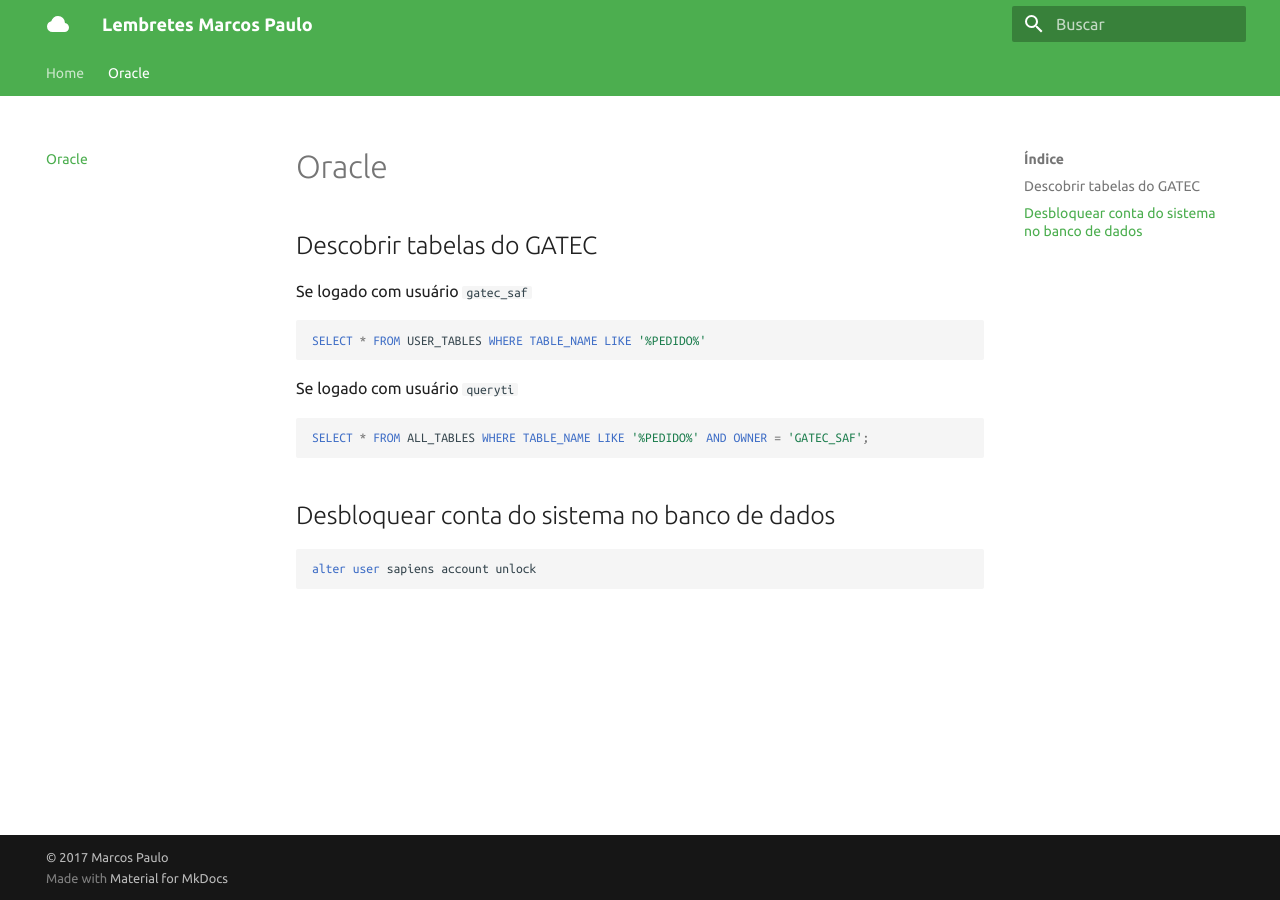
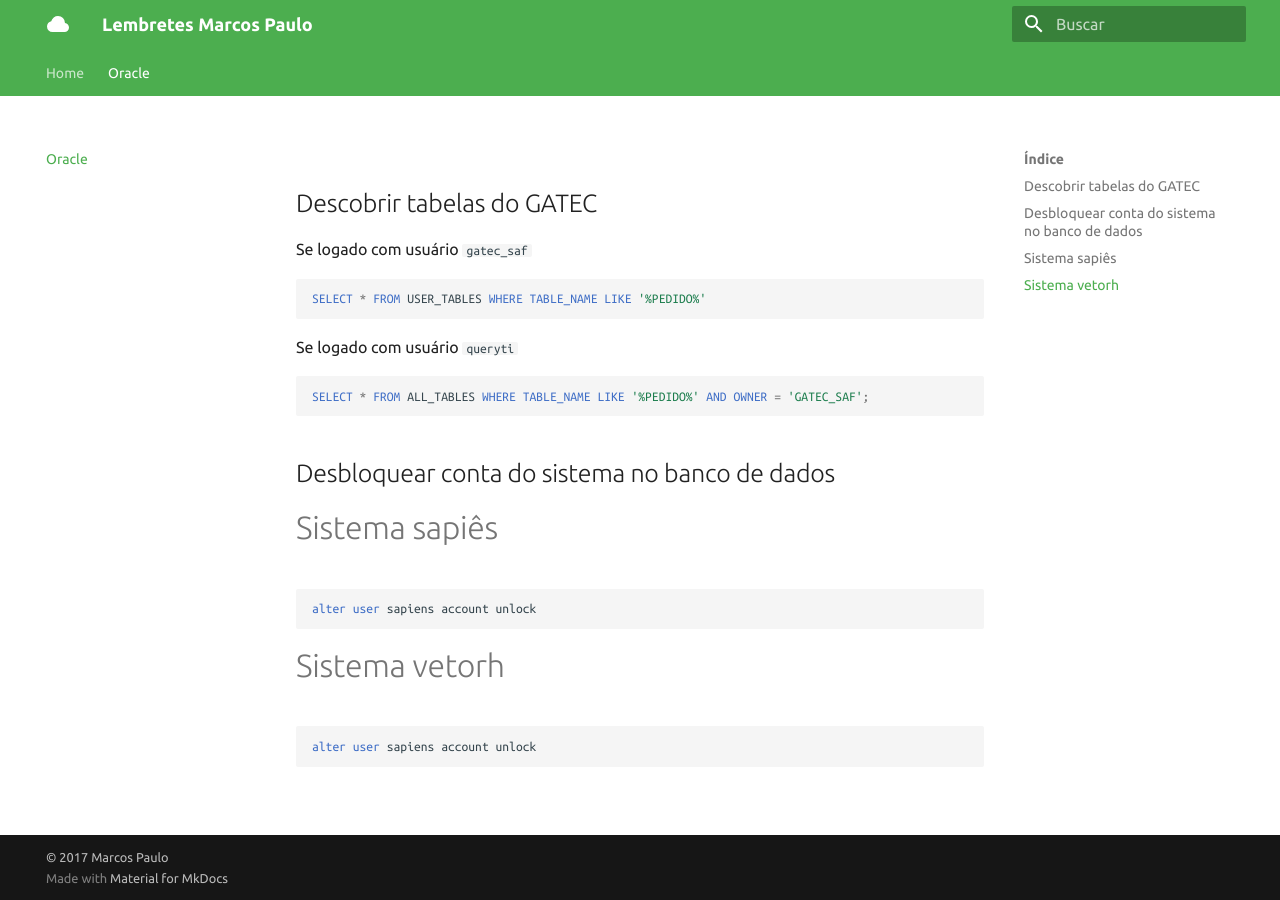
Before and after one commit to marcospoliveira/anotacoes, an MkDocs documentation site: the page built from docs/oracle.md, in a window 1280 px wide. Built offline with MkDocs 1.6.1 and Material for MkDocs 9.7.7, drawn with Linux system fonts in a browser that asks for light colours; old or Windows-style settings are respelled for this version of MkDocs.

Commit message:
Adicionar comite

````diff
--- a/docs/oracle.md
+++ b/docs/oracle.md
@@ -14,6 +14,11 @@
 
 ##Desbloquear conta do sistema no banco de dados
 
+#Sistema sapiês
 ```SQL
 alter user sapiens account unlock
 ```
+#Sistema vetorh
+```SQL
+alter user sapiens account unlock
+```
````
